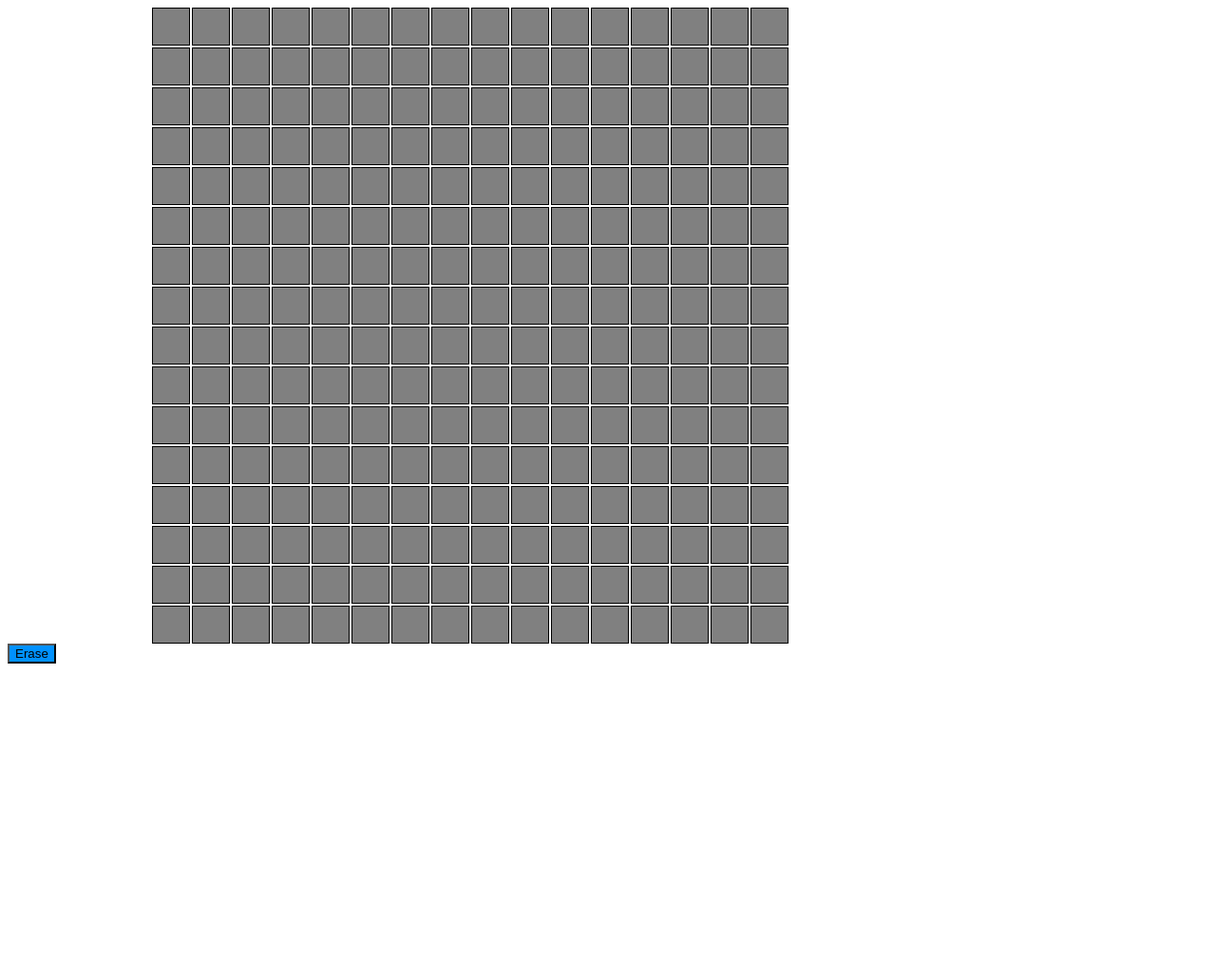
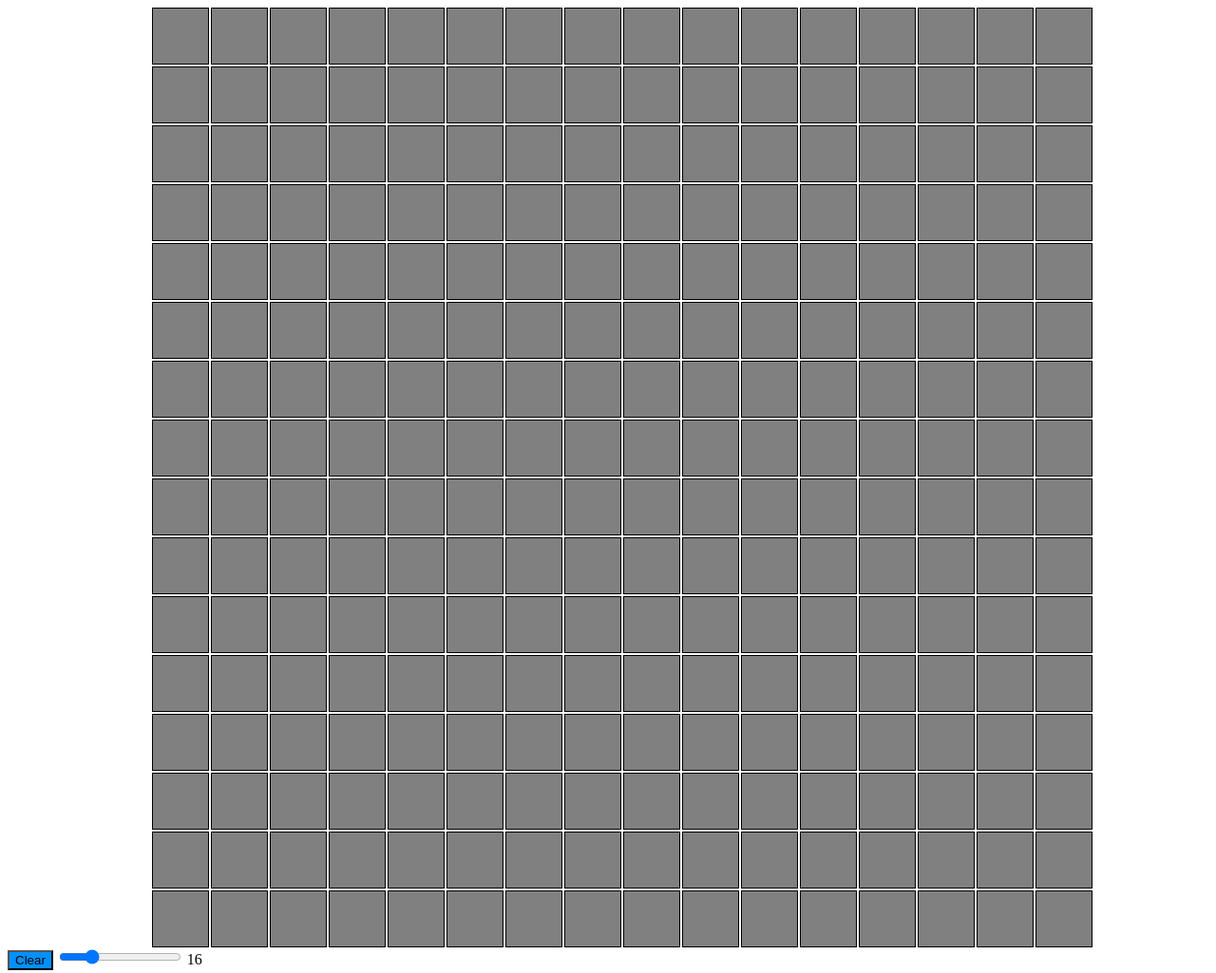
Before and after one commit to Vir-Sikand/Etch, a plain HTML site: page index.html in a window 1280 px wide. Shown: the whole page at 95% size. Before the commit the page ends 800 px from the top, so only its background shows below. Drawn offline with Linux system fonts and the light colour scheme.

Commit message:
added ability to change grid size

```diff
--- a/etchAction.js
+++ b/etchAction.js
@@ -1,11 +1,54 @@
 gridContainer = document.querySelector(".grid")
+var dimensions = 16
+updateGrid(16)
 
-for (i = 0; i < 16; i++) {
-    for (j = 0; j < 16; j++) {
-        var div = document.createElement('div')
-        div.classList.add('item')
-        gridContainer.appendChild(div)
+slider = document.getElementById('slider')
+sliderValue = document.getElementById('sliderValue')
+
+slider.addEventListener('input', function() {
+    var value = parseInt(slider.value)
+    sliderValue.textContent = value.toString()
+    updateGrid(value)
+})
+
+
+function updateGrid(sideLength) {
+    gridContainer.innerHTML = ''
+    for (i = 0; i < sideLength; i++) {
+        for (j = 0; j < sideLength; j++) {
+            var div = document.createElement('div')
+            div.classList.add('item')
+            gridContainer.appendChild(div)
+        }
     }
+    var r = Math.floor(960/sideLength)
+    console.log(r)
+    gridContainer.style.gridTemplateColumns = `repeat(${sideLength}, ${r}px)`;
+    gridContainer.style.gridTemplateRows = `repeat(${sideLength}, ${r}px)`;
+
+    isMouseDown = false
+    gridItems = document.querySelectorAll('.item')
+    gridItems.forEach(function(gridItem) {
+    gridItem.addEventListener('mouseover', function(event) {
+        gridItem.classList.add('filled');
+    })
+    gridItem.addEventListener('mouseout', function(event) {
+        gridItem.classList.remove('filled');
+    })
+    gridItem.addEventListener('mousedown', function(event) {
+        isMouseDown = true
+        gridItem.classList.add('filledPerm');
+    })
+
+    gridItem.addEventListener('mousemove', function(event) {
+        if (isMouseDown == true) {
+            gridItem.classList.add('filledPerm');
+        }
+    })
+    gridItem.addEventListener('mouseup', function(event) {
+        isMouseDown = false
+    })
+})
 }
 
 isMouseDown = false
@@ -31,3 +74,10 @@ gridItems.forEach(function(gridItem) {
         isMouseDown = false
     })
 })
+
+clearButton = document.querySelector('.clear')
+clearButton.addEventListener('click', function(event) {
+    gridItems.forEach(function(gridItem) {
+        gridItem.classList.remove('filledPerm')
+    })
+})
--- a/index.html
+++ b/index.html
@@ -7,7 +7,9 @@
 </head>
 <body>
     <div class="grid"></div>
+    <button class="clear">Clear</button>
+    <input type="range" id="slider" min="1" max="64" value="16">
+    <span id="sliderValue">16</span>
     <script src="etchAction.js"></script>
-    <button class="eraser">Erase</button>
 </body>
 </html>
--- a/style.css
+++ b/style.css
@@ -1,7 +1,5 @@
 .grid {
     display: grid;
-    grid-template-columns: repeat(16, 40px);
-    grid-template-rows: repeat(16, 40px);
     gap: 2px; /* Optional: Adjust the gap between grid items */
     max-width: 960px; /* Adjust the maximum width of the grid container as needed */
     margin: 0 auto; /* Center the grid container horizontally */
@@ -25,7 +23,7 @@
     border: 1px solid black; /* Optional: Add borders to the grid items */
 }
 
-.eraser {
+.clear {
     background-color: rgb(0, 145, 255);
 
 }
```
